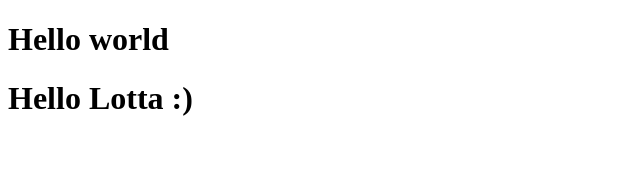
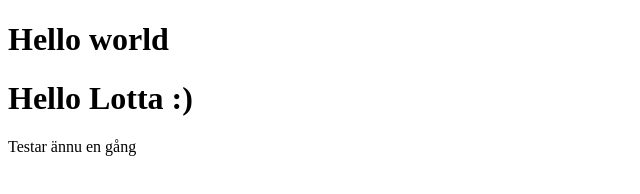
Before and after one commit to fredrika-g/git-uppgift, a plain HTML site: page index.html in a window 1280 px wide. Shown: the whole page, without its empty margins (0-640 px from the left). Drawn offline with Linux system fonts and the light colour scheme.

Commit message:
added paragraph

```diff
--- a/index.html
+++ b/index.html
@@ -10,6 +10,6 @@
         Hello world
     </h1>
     <h1>Hello Lotta :)</h1>
-
+    <p>Testar ännu en gång</p>
 </body>
 </html>
```
